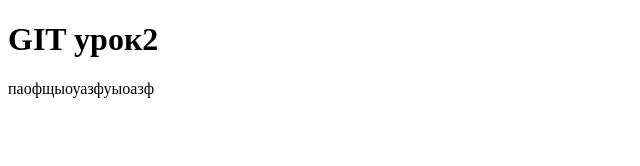
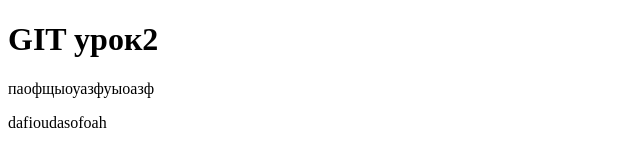
Before and after one commit to KYelzhan/tutorial, a plain HTML site: page ind.html in a window 1280 px wide. Shown: the whole page, without its empty margins (0-640 px from the left). Drawn offline with Linux system fonts and the light colour scheme.

Commit message:
second commit

```diff
--- a/ind.html
+++ b/ind.html
@@ -6,5 +6,6 @@
 <body>
 	<h1>GIT урок2</h1>
 	<p>паофщыоуазфуыоазф</p>
+	<p>dafioudasofoah</p>
 </body>
 </html>
```
